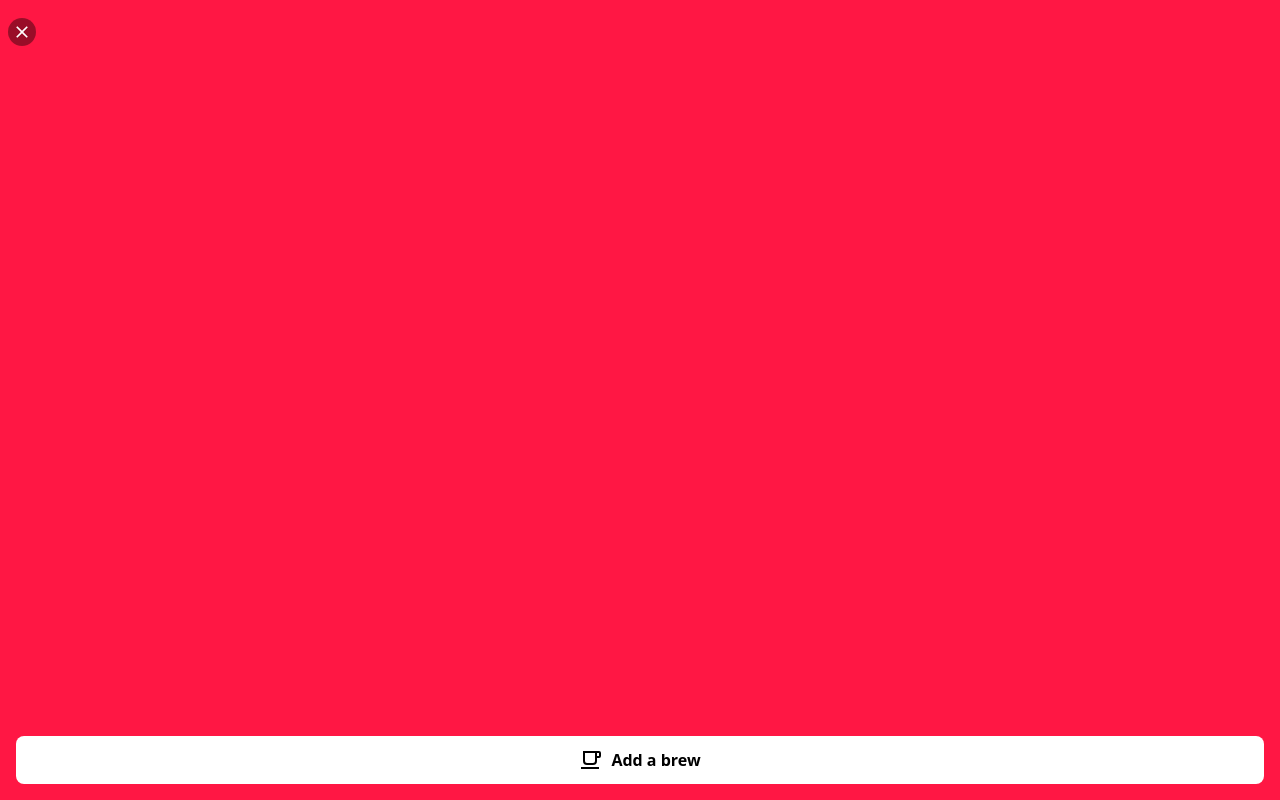
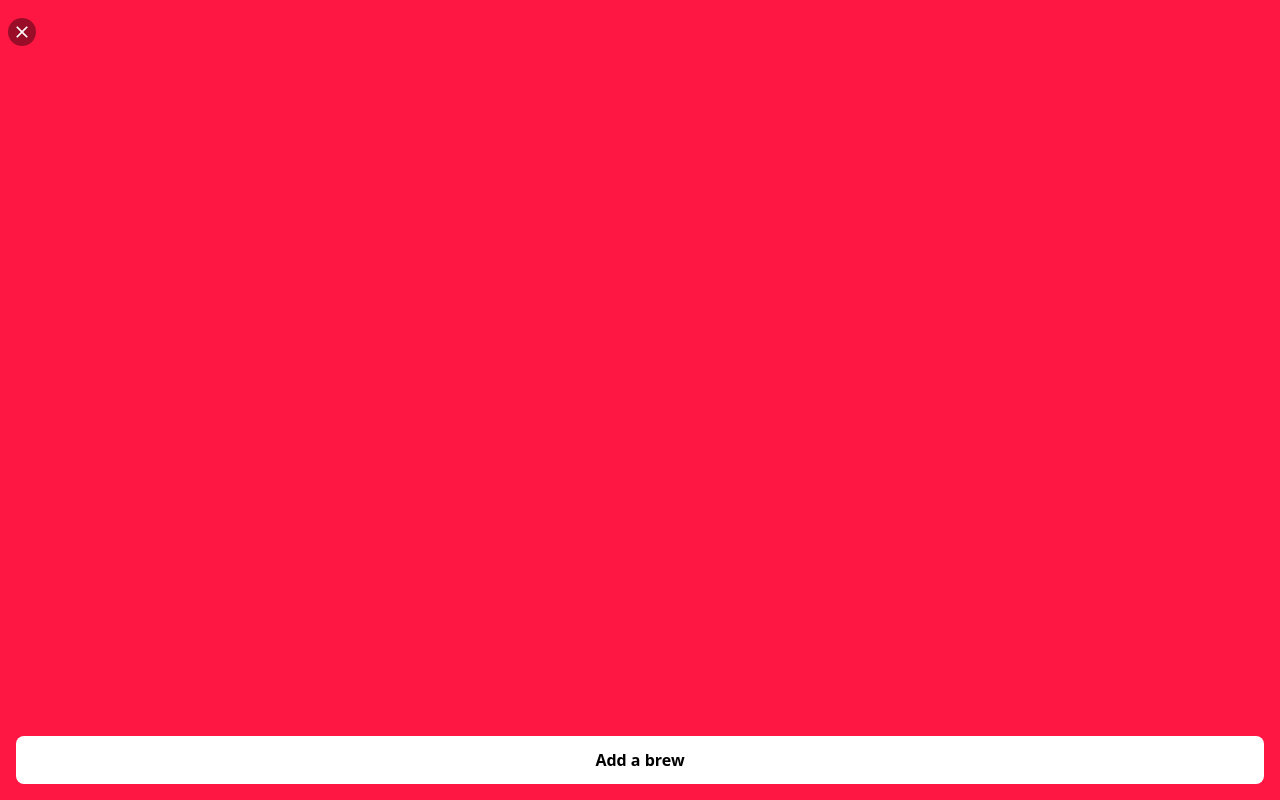
Before and after one commit to nielsrowinbik/qoffeetime, a Next.js app: page /timeline in a window 1280 px wide. Built offline with nearby package versions, Linux system fonts and the light colour scheme; what tailwindcss-only-child would draw is missing.

Commit message:
Remove icon from button

```diff
--- a/pages/timeline/index.tsx
+++ b/pages/timeline/index.tsx
@@ -1,4 +1,4 @@
-import { mdiClose, mdiCoffeeOutline } from '@mdi/js';
+import { mdiClose } from '@mdi/js';
 import Link from 'next/link';
 
 import FooterLayout from '../../layouts/FooterLayout';
@@ -29,7 +29,7 @@ const TimelinePage = () => {
             </MainLayout>
             <FooterLayout>
                 <Link href="/timeline/add" passHref>
-                    <Button icon={mdiCoffeeOutline}>Add a brew</Button>
+                    <Button>Add a brew</Button>
                 </Link>
             </FooterLayout>
         </>
```
